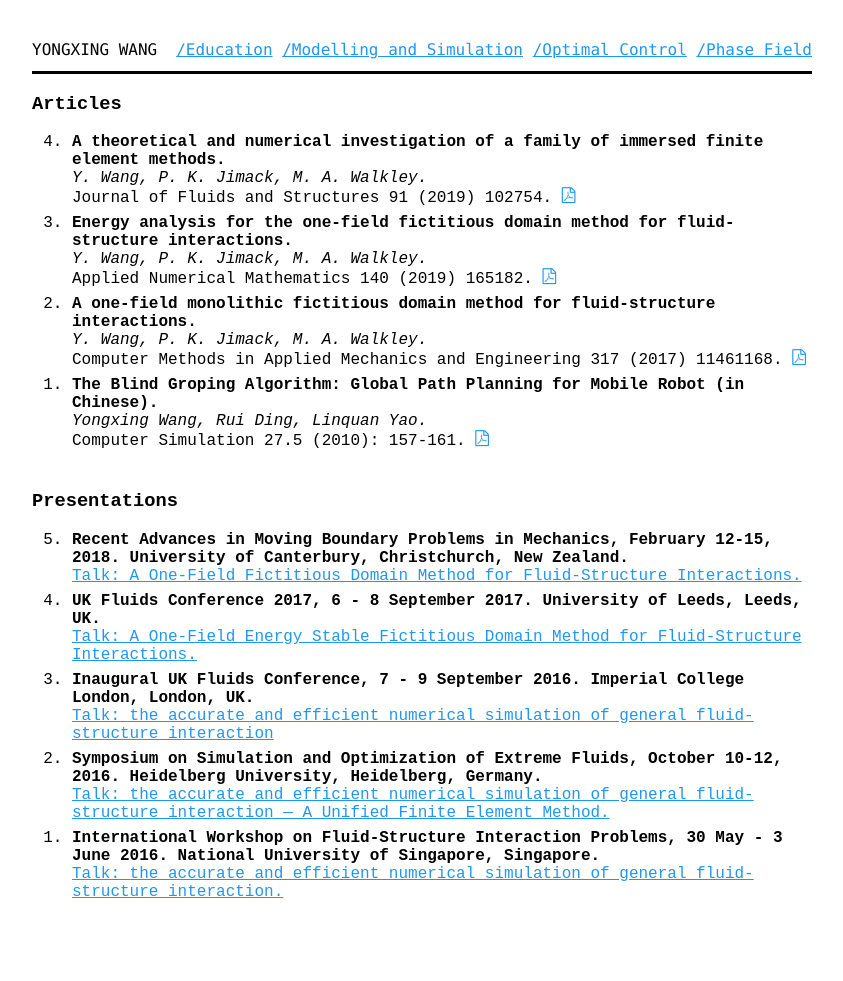
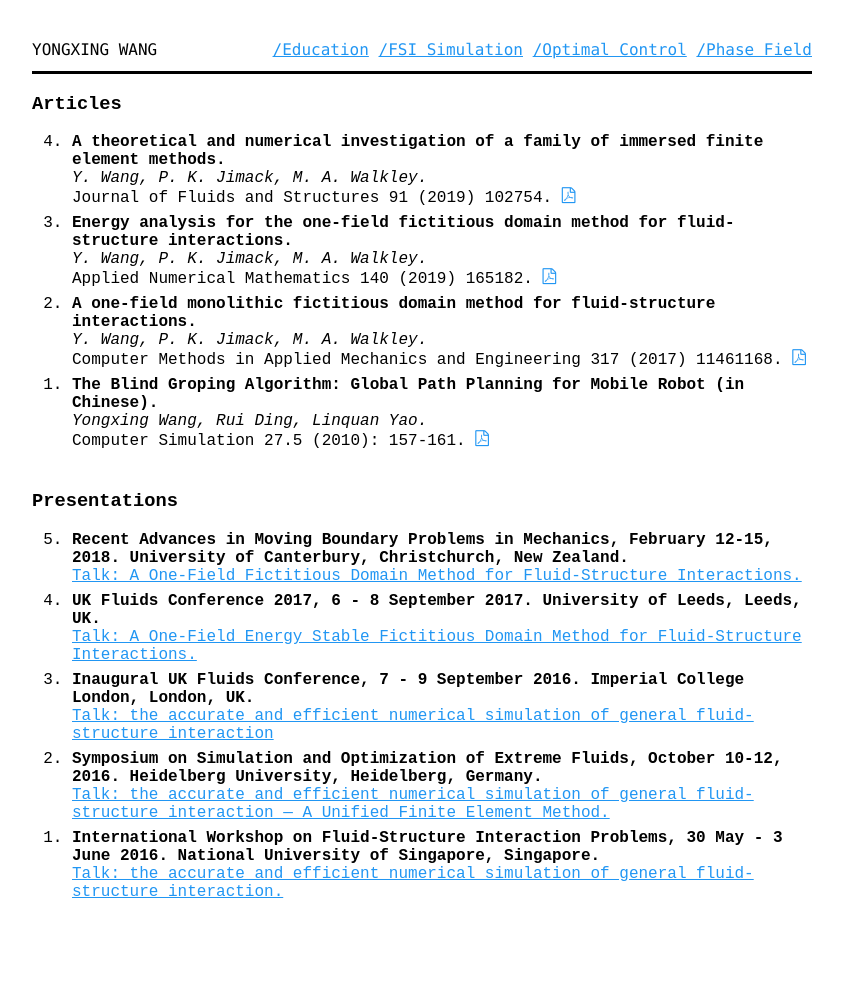
Before and after one commit to yongxingwang/yongxingwang.github.io, a Jekyll site: the page built from publication.html, in a window 1280 px wide. Shown: the whole page, without its empty margins (218-1061 px from the left). Built offline with Jekyll 4.4.1, drawn with Linux system fonts in a browser that asks for light colours; some web fonts are replaced.

Commit message:
Update navigation.html

```diff
--- a/_includes/navigation.html
+++ b/_includes/navigation.html
@@ -3,7 +3,7 @@
         <li><a href="/index">Yongxing Wang</a></li>
         <li><a href="/education.html">/Education</a></li>
        <!-- <li><a href="/work.html">/employment</a></li> -->
-        <li><a href="/simulation/">/Modelling and Simulation</a></li>
+        <li><a href="/simulation/">/FSI Simulation</a></li>
         <li><a href="/control/">/Optimal Control</a></li>
         <li><a href="/phase/">/Phase Field</a></li>
        <!-- <li><a href="/publication.html">/publication </a></li> -->
```
